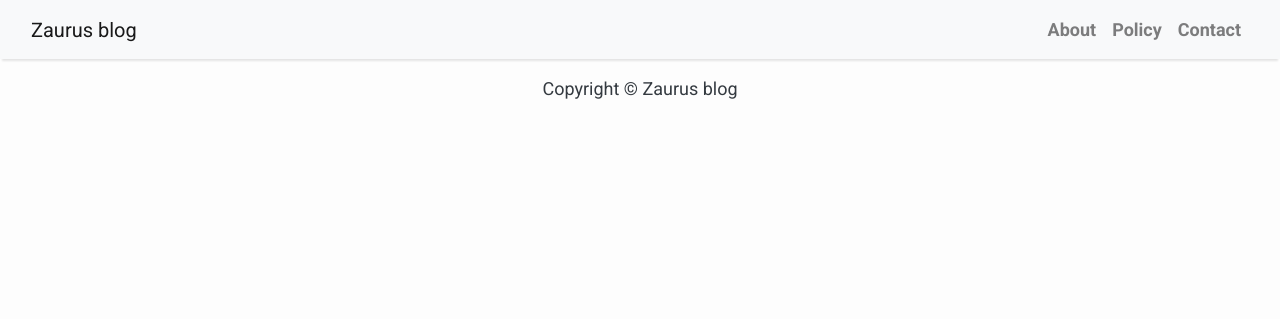
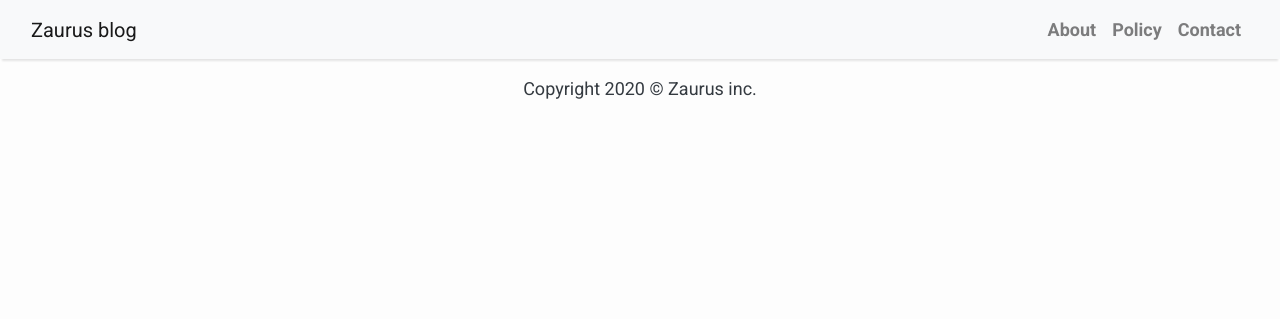
Before and after one commit to Boring-Mind/ckeditor-blog, a Django app: template templates/base.html in a window 1280 px wide. Shown: the top 319 px of the page. Run offline with Django 3.2, Linux system fonts and the light colour scheme; the template is opened without the code that fills it, so the values that code supplies are empty; parts of the project's set-up code (start-up, migrations or seed data) failed here and were passed over; some libraries are stand-ins or nearby versions.

Commit message:
Fixed Copyright mark

```diff
--- a/templates/base.html
+++ b/templates/base.html
@@ -42,7 +42,7 @@
         {% endblock content %}
         <!-- Footer -->
         <footer class="py-3 bg-grey">
-            <p class="m-0 text-dark text-center ">Copyright &copy; Zaurus blog</p>
+            <p class="m-0 text-dark text-center ">Copyright 2020 &copy; Zaurus inc.</p>
         </footer>
     </body>
 </html>
```
